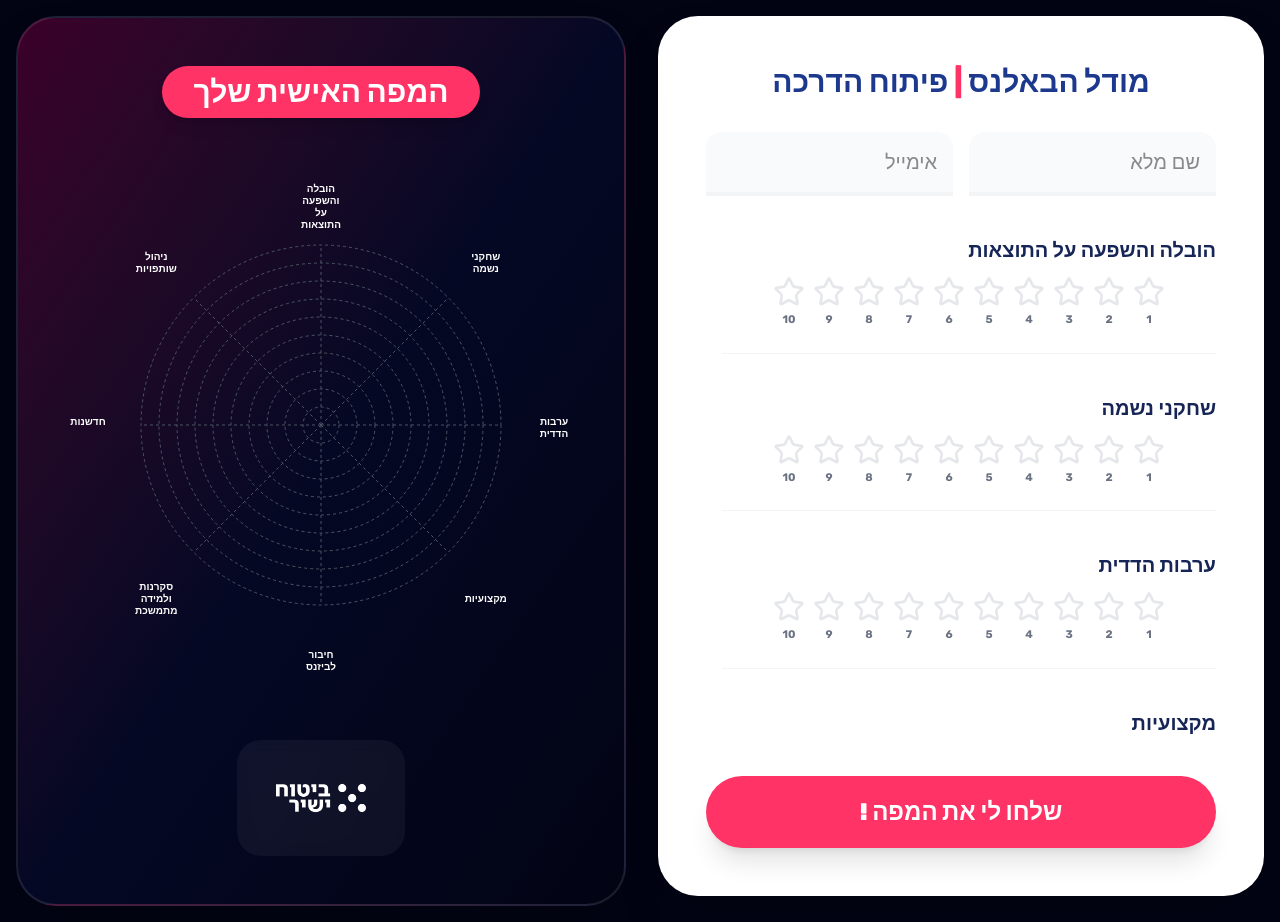
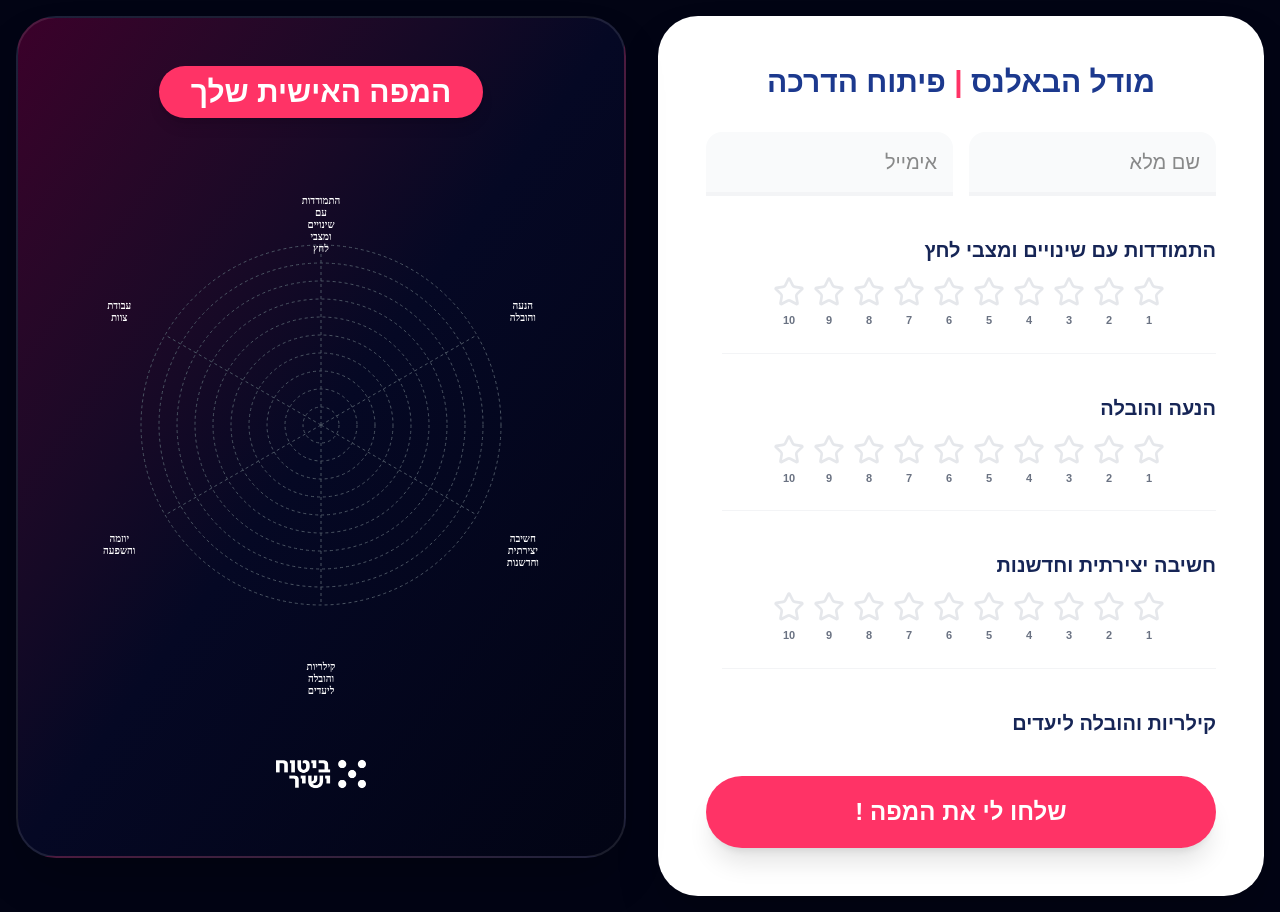
Before and after one commit to chayayawitz-svg/shift_manager, a Next.js app: page / in a window 1280 px wide. Built offline with nearby package versions, Linux system fonts and the light colour scheme.

Commit message:
Update page.tsx

```diff
--- a/app/page.tsx
+++ b/app/page.tsx
@@ -12,26 +12,24 @@ import {
 import Image from "next/image";
 import { Star } from "lucide-react";
 import { createClient } from "@supabase/supabase-js";
-import html2canvas from "html2canvas"; // ודאי שהתקנת: npm install html2canvas
+import html2canvas from "html2canvas";
 
-// התחברות ל-Supabase שלך
 const supabaseUrl = 'https://rbyufhkwrgvywnovdwei.supabase.co';
 const supabaseKey = 'sb_publishable_Wc1Cj7wgX1oWRZ2x5svXNg_wa2kVU4u';
 const supabase = createClient(supabaseUrl, supabaseKey);
 
+// רשימת 6 מיומנויות הליבה לפי התמונה החדשה
 const sections = [
-  "הובלה והשפעה על התוצאות",
-  "שחקני נשמה",
-  "ערבות הדדית",
-  "מקצועיות",
-  "חיבור לביזנס",
-  "סקרנות ולמידה מתמשכת",
-  "חדשנות",
-  "ניהול שותפויות",
+  "התמודדות עם שינויים ומצבי לחץ",
+  "הנעה והובלה",
+  "חשיבה יצירתית וחדשנות",
+  "קילריות והובלה ליעדים",
+  "יוזמה והשפעה",
+  "עבודת צוות",
 ];
 
 /* -------------------------------------------------
-   רכיבים ויזואליים - שחזור המראה הישן והעדין
+   רכיבי עיצוב ושחזור המראה המקורי
 ------------------------------------------------- */
 const Stars = ({ skill, value, onChange }: any) => (
   <div className="space-y-3 border-b border-gray-100 pb-6 text-right">
@@ -49,37 +47,31 @@ const Stars = ({ skill, value, onChange }: any) => (
   </div>
 );
 
-// שחזור הנקודות העדינות עם המספרים בגרף
 const DotWithValue = (props: any) => {
-  const { cx, cy, value } = props;
-  if (!value) return null;
+  const { cx, cy, payload } = props;
+  const val = payload?.value;
+  if (!val) return null;
   return (
     <g>
-      {/* שחזור הרדיוס ל-12 והפונט ל-11 - עדין כמו קודם */}
       <circle cx={cx} cy={cy} r={12} fill="#FF3366" stroke="#fff" strokeWidth={2} />
       <text x={cx} y={cy + 5} fill="#fff" fontSize={11} textAnchor="middle" fontWeight={800} style={{fontFamily: 'Rubik'}}>
-        {value}
+        {val}
       </text>
     </g>
   );
 };
 
-// שחזור יישור הטקסט מסביב לגרף - בדיוק כמו בתמונה הישנה
 const AxisTick = ({ x, y, cx, cy, payload, isMobile }: any) => {
   const dx = x - cx;
   const dy = y - cy;
   const d = Math.sqrt(dx * dx + dy * dy);
   const nx = d > 0 ? dx / d : 0;
   const ny = d > 0 ? dy / d : 0;
-
-  // שחזור ה-offset המקורי והקטן (30 בנייד, 45 במחשב) - זה יחזיר את המילים פנימה
   const offset = isMobile ? 30 : 45;
   const newX = x + nx * offset;
   const newY = y + ny * offset;
 
   let lines: string[] = [];
-
-  // שחזור שבירת השורות העדינה
   const words = payload.value.split(" ");
   let current = "";
   words.forEach((w: string) => {
@@ -89,7 +81,6 @@ const AxisTick = ({ x, y, cx, cy, payload, isMobile }: any) => {
   if (current) lines.push(current);
 
   return (
-    /* שחזור גודל פונט עדין - 9px בנייד, 10px במחשב - כמו שאהבת */
     <text x={newX} y={newY} textAnchor="middle" fill="#fff" fontSize={isMobile ? 9 : 10} fontWeight={700} style={{fontFamily: 'Rubik'}}>
       {lines.map((line, i) => (
         <tspan key={i} x={newX} dy={i === 0 ? 0 : (isMobile ? 10 : 12)}>{line}</tspan>
@@ -113,16 +104,6 @@ export default function Home() {
     const checkMobile = () => setIsMobile(window.innerWidth < 1024);
     checkMobile();
     window.addEventListener("resize", checkMobile);
-
-    const style = document.createElement("style");
-    style.innerHTML = `
-      @import url('https://fonts.googleapis.com/css2?family=Rubik:wght@400;700;900&display=swap');
-      * { font-family: 'Rubik', sans-serif !important; direction: rtl; }
-      .custom-scrollbar::-webkit-scrollbar { width: 5px; }
-      .custom-scrollbar::-webkit-scrollbar-thumb { background: #FF3366; border-radius: 10px; }
-    `;
-    document.head.appendChild(style);
-
     return () => window.removeEventListener("resize", checkMobile);
   }, []);
 
@@ -138,34 +119,32 @@ export default function Home() {
     setStatus(null);
 
     try {
-      // --- צילום תמונה חדה (Scale 3) מבלי לשנות את העיצוב ---
       let png = "";
       if (chartRef.current) {
         const canvas = await html2canvas(chartRef.current, {
-          scale: 3, // שומר על חדות במייל, אבל לא משנה את מראה הגרף על המסך
+          scale: 3,
           useCORS: true,
-          logging: false,
-          backgroundColor: "#020414", // שחזור הרקע הכהה והמקורי לצילום
+          backgroundColor: "#020414",
         });
         png = canvas.toDataURL("image/png", 1.0).split(",")[1];
       }
 
-      // שמירה ל-Supabase
-      await supabase.from('survey_results').insert([
+      // שמירה ל-Supabase - התאמה ל-6 עמודות
+      const { error: dbError } = await supabase.from('survey_results').insert([
         {
-          full_name: name, email: email,
-          cat1_leadership: skills["הובלה והשפעה על התוצאות"],
-          cat2_soul_player: skills["שחקני נשמה"],
-          cat3_mutual_guarantee: skills["ערבות הדדית"],
-          cat4_professionalism: skills["מקצועיות"],
-          cat5_business_connection: skills["חיבור לביזנס"],
-          cat6_curiosity: skills["סקרנות ולמידה מתמשכת"],
-          cat7_innovation: skills["חדשנות"],
-          cat8_partnership: skills["ניהול שותפויות"]
+          full_name: name,
+          email: email,
+          cat1_leadership: skills["התמודדות עם שינויים ומצבי לחץ"],
+          cat2_soul_player: skills["הנעה והובלה"],
+          cat3_mutual_guarantee: skills["חשיבה יצירתית וחדשנות"],
+          cat4_professionalism: skills["קילריות והובלה ליעדים"],
+          cat5_business_connection: skills["יוזמה והשפעה"],
+          cat6_curiosity: skills["עבודת צוות"]
         }
       ]);
 
-      // שליחה ל-API המקורי שלך
+      if (dbError) throw dbError;
+
       const response = await fetch("/api/send-survey-results", {
         method: "POST",
         headers: { "Content-Type": "application/json" },
@@ -186,7 +165,6 @@ export default function Home() {
     <div className="min-h-screen p-4 bg-[#020414] text-right" dir="rtl">
       <div className="max-w-7xl mx-auto flex flex-col lg:flex-row gap-8 items-start">
 
-        {/* טופס הדירוג */}
         <form onSubmit={handleSubmit} className="bg-white rounded-[40px] p-8 lg:p-12 flex-1 shadow-2xl w-full">
           <h1 className="text-3xl font-black text-blue-900 mb-8 text-center">מודל הבאלנס <span className="text-[#FF3366]">|</span> פיתוח הדרכה</h1>
           <div className="grid grid-cols-1 md:grid-cols-2 gap-4 mb-10">
@@ -201,25 +179,17 @@ export default function Home() {
           <button disabled={isSubmitting} className="w-full mt-10 bg-[#FF3366] text-white py-5 rounded-full font-black text-2xl shadow-xl active:scale-95 transition">
             {isSubmitting ? "מייצר מפה..." : "שלחו לי את המפה !"}
           </button>
-          {status === "success" && <p className="text-green-600 text-center mt-6 font-black text-xl">✓ הסקר נשלח בהצלחה!</p>}
+          {status === "success" && <p className="text-green-600 text-center mt-6 font-black text-xl">✓ המפה בדרך למייל שלך!</p>}
+          {status === "error" && <p className="text-red-600 text-center mt-6 font-bold">הייתה שגיאה בשליחה. נסי שנית.</p>}
         </form>
 
-        {/* תצוגת הגרף - שחזור המראה הישן והעדין */}
         <div ref={chartRef} className="flex-1 bg-gradient-to-br from-[#3b002a] via-[#050824] to-[#020414] rounded-[40px] p-4 lg:p-12 flex flex-col items-center justify-center shadow-2xl min-h-[600px] lg:min-h-[650px] border-2 border-white/10 w-full overflow-hidden relative">
-
-          {/* שחזור הכותרת העדינה המקורית (כמו בתמונה השנייה) */}
           <h2 className="text-2xl lg:text-3xl font-black text-white mb-8 bg-[#FF3366] px-8 py-2 rounded-full shadow-lg">
             {name ? `המפה של ${name}` : "המפה האישית שלך"}
           </h2>
-
           <div className="w-full flex items-center justify-center">
             <ResponsiveContainer width="100%" height={isMobile ? 450 : 550}>
-              <RadarChart
-                cx="50%" cy="50%"
-                outerRadius={isMobile ? 95 : 180}
-                data={chartData}
-                margin={isMobile ? { top: 40, right: 60, bottom: 40, left: 60 } : { top: 20, right: 30, bottom: 20, left: 30 }}
-              >
+              <RadarChart cx="50%" cy="50%" outerRadius={isMobile ? 100 : 180} data={chartData}>
                 <PolarGrid gridType="circle" stroke="#4B5563" strokeDasharray="3 3" />
                 <PolarRadiusAxis domain={[0, 10]} tickCount={11} tick={false} axisLine={false} />
                 <PolarAngleAxis dataKey="subject" tick={(props) => <AxisTick {...props} isMobile={isMobile} />} axisLine={false} tickLine={false} />
@@ -227,8 +197,7 @@ export default function Home() {
               </RadarChart>
             </ResponsiveContainer>
           </div>
-
-          <div className="mt-10 p-4 lg:p-6 bg-white/5 rounded-3xl backdrop-blur-sm">
+          <div className="mt-10">
             <Image src="/bituach-yashir-logo.png" alt="Logo" width={120} height={45} className="brightness-0 invert" />
           </div>
         </div>
```
